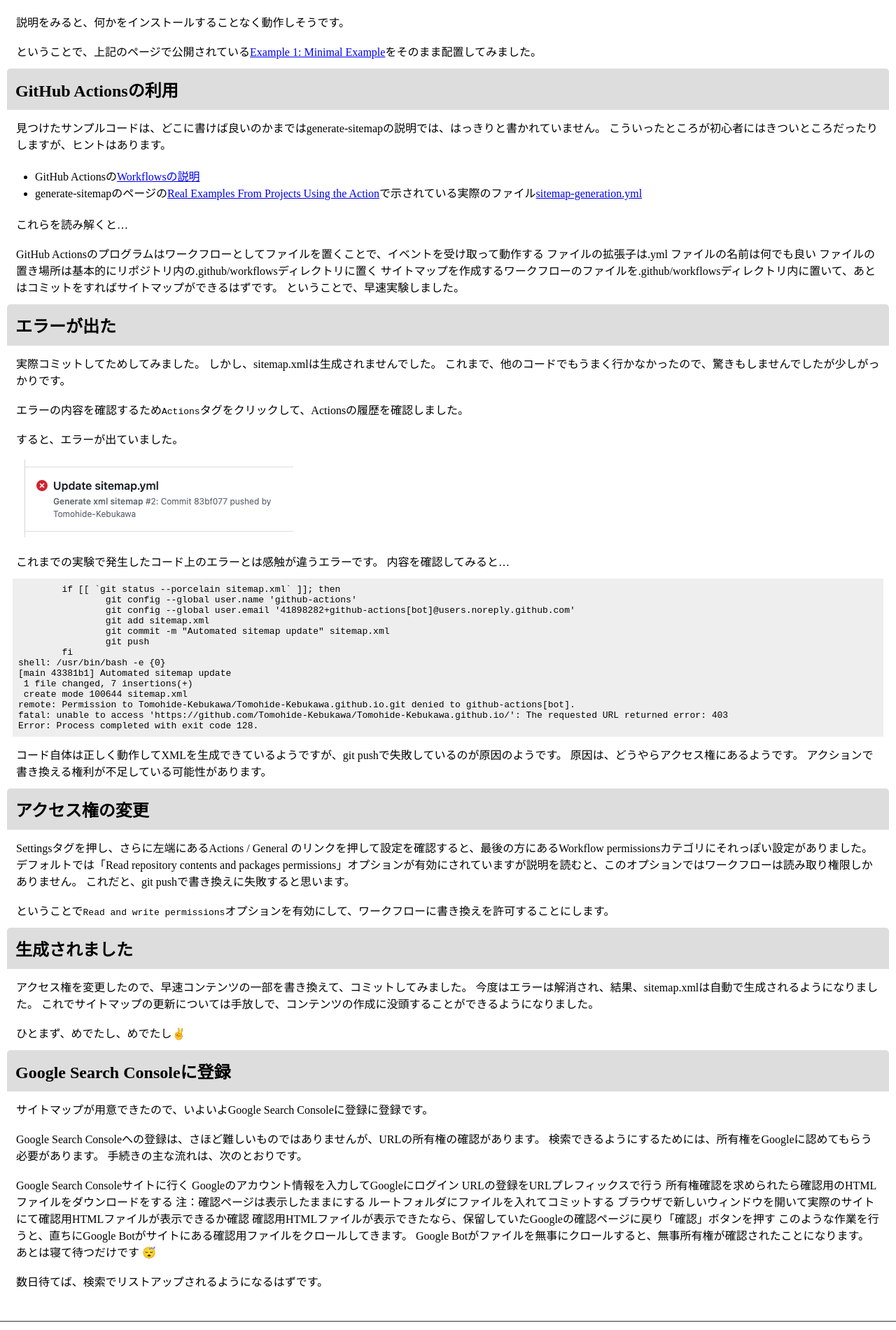
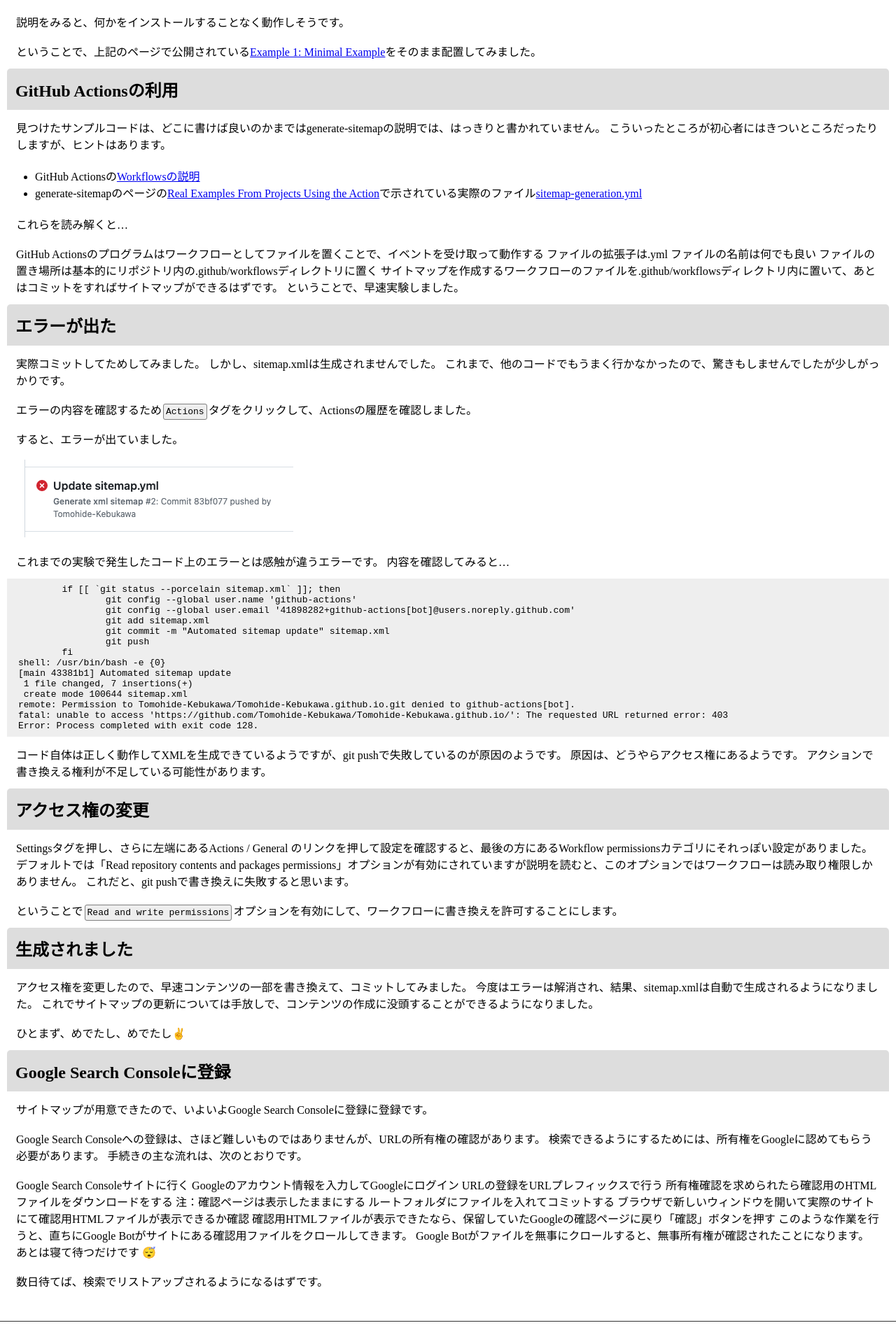
Before and after one commit to Tomohide-Kebukawa/Tomohide-Kebukawa.github.io, a Jekyll site: the page built from articles/sitemap/index.md, in a window 1280 px wide. Shown: the part 858-2759 px from the top of the page at 70% size. Built offline with Jekyll 4.4.1, drawn with Linux system fonts in a browser that asks for light colours.

Commit message:
Update css
cssの調整

```diff
--- a/css/article.css
+++ b/css/article.css
@@ -10,3 +10,14 @@ section {
 	background-color: unset;
 	border-radius: unset;
 }
+
+.language-plaintext {
+	border: solid 1px gray;
+    padding: 3px;
+    border-radius: 3px;
+    margin: 2px;
+}
+
+.highlighter-rouge {
+	background-color: #eee;
+}
```
